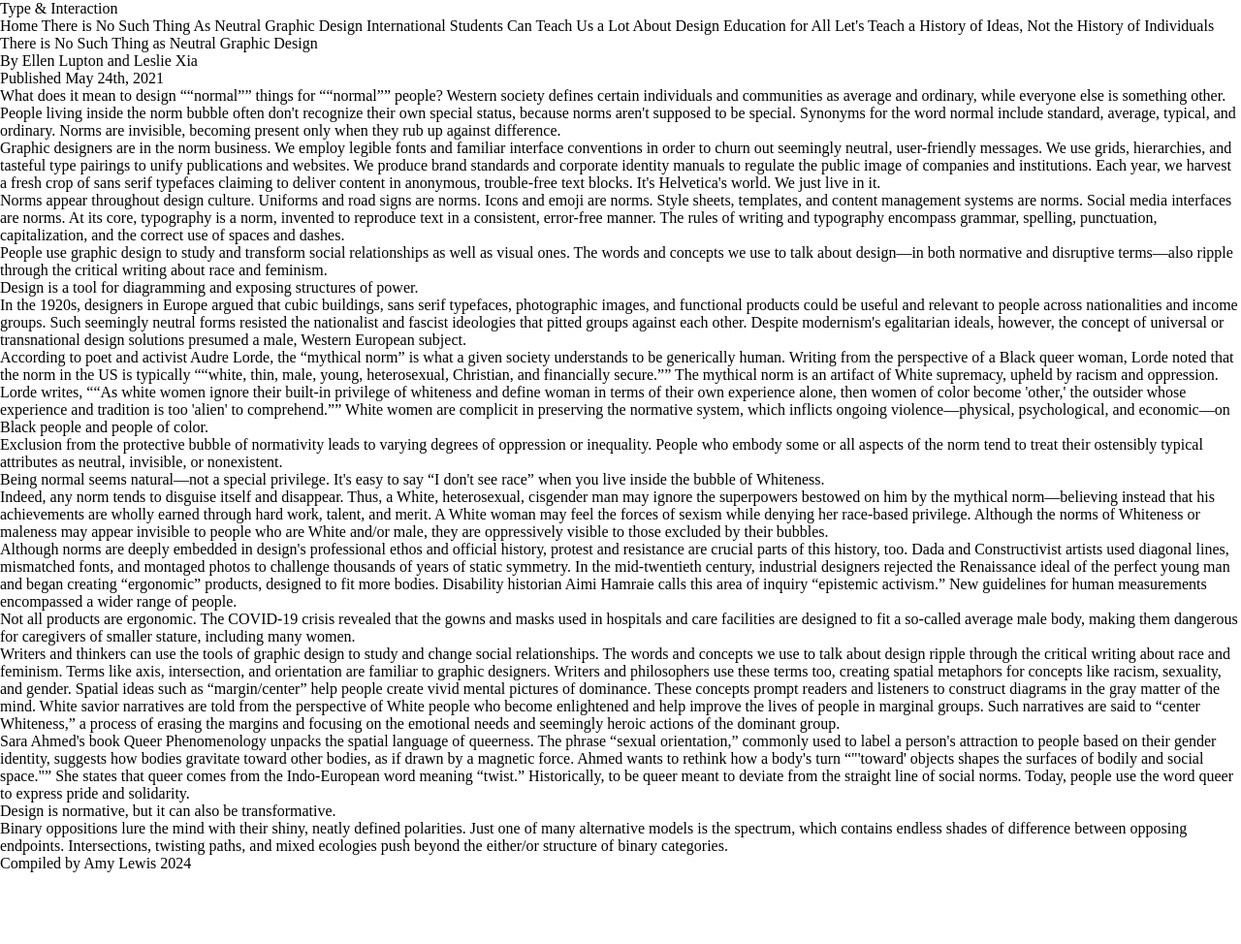
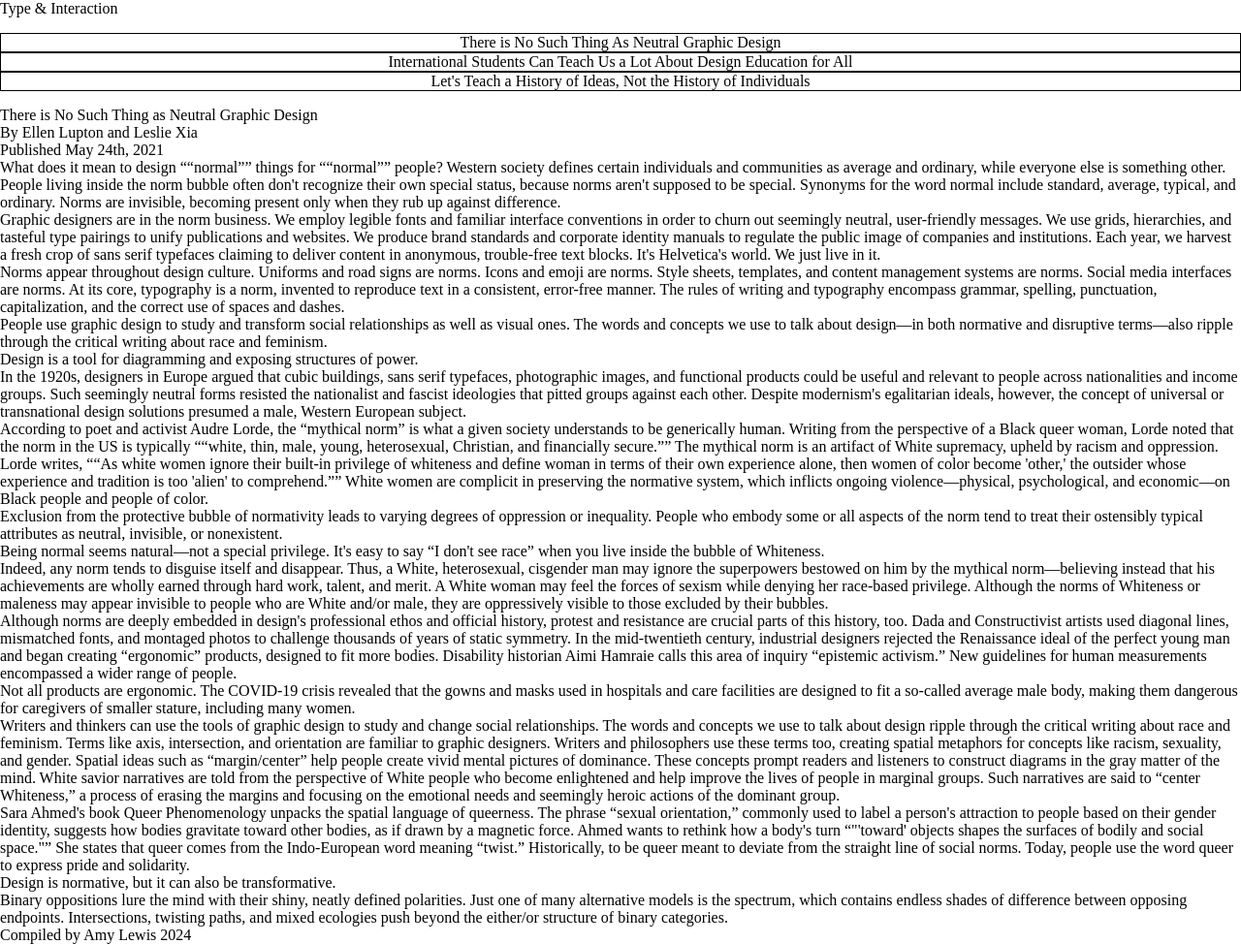
Before and after one commit to AmyLew15/Binding, a plain HTML site: page index.html in a window 1280 px wide. Shown: the whole page at 97% size. Before the commit the page ends 900 px from the top, so only its background shows below. Drawn offline with Linux system fonts and the light colour scheme.

Commit message:
common structure

```diff
--- a/asset/common.css
+++ b/asset/common.css
@@ -0,0 +1,26 @@
+:root{
+    --size-1: 18px;
+    --size-2: 24px;
+    --size-3: 36px;
+    --size-4: 48px;
+
+}
+
+
+
+nav>ul>li{
+    border: black 1px solid;
+    display:flex;
+    flex-direction: column;
+    align-items: center;
+    justify-content: center;
+    padding: auto;
+    width: 100%;
+}
+
+ul{
+    margin-top: 1rem;
+    margin-bottom: 1rem;
+}
+
+@media (min-width: 1280px)
--- a/index.html
+++ b/index.html
@@ -1,24 +1,27 @@
 <html>
     <head>
         <title>Project 3: Binding</title>
-        <meta name="viewport" content="width=device-width, initial-scale-1">
+        <meta charset="utf-8">
+        <meta name="viewport" content="width=device-width, initial-scale=1">
+
+        <!--CSS Sheets-->
         <link href="asset/reset.css" rel="stylesheet">
         <link href="asset/common.css" rel="stylesheet">
         <link href="asset/direction1.css" rel="stylesheet">
         <!--<link href="asset/direction2.css" rel="stylesheet">-->
         <!--<link href="asset/direction3.css" rel="stylesheet">-->
+
     </head>
             <body>
             <header>
                 <h1>Type & Interaction</h1>
             </header>
-            <nav>
-                <div class="navigation">
-                    <a href="index.html">Home</a>
-                    <a href="article1.html">There is No Such Thing As Neutral Graphic Design</a>
-                    <a href="article2.html">International Students Can Teach Us a Lot About Design Education for All</a>
-                    <a href="article3.html">Let's Teach a History of Ideas, Not the History of Individuals</a>
-                </div>
+            <nav class="navigation">
+                <ul>
+                    <li><a href="article1.html"><span>There is No Such Thing As Neutral Graphic Design</span></a></li>
+                    <li><a href="article2.html"><spa>International Students Can Teach Us a Lot About Design Education for All</span></a></li>
+                    <li><a href="article3.html"><span>Let's Teach a History of Ideas, Not the History of Individuals</span></a></li>
+                </ul>
             </nav>
             <!--Article 1-->
             <section>
```
